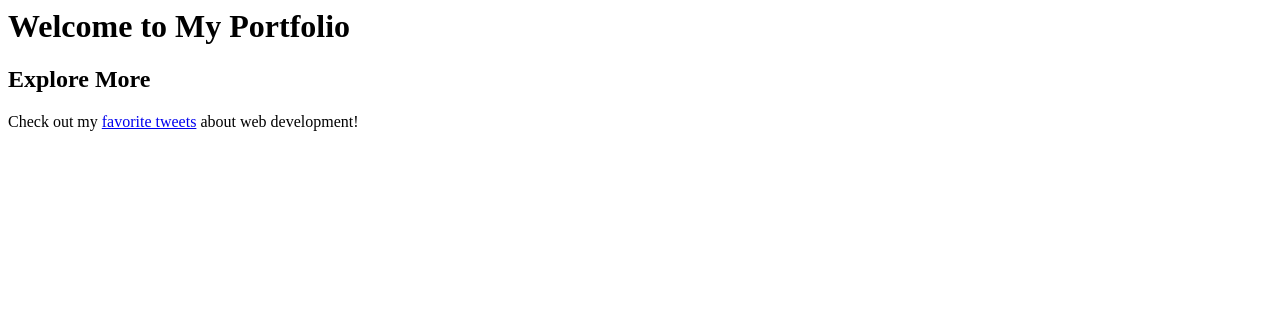
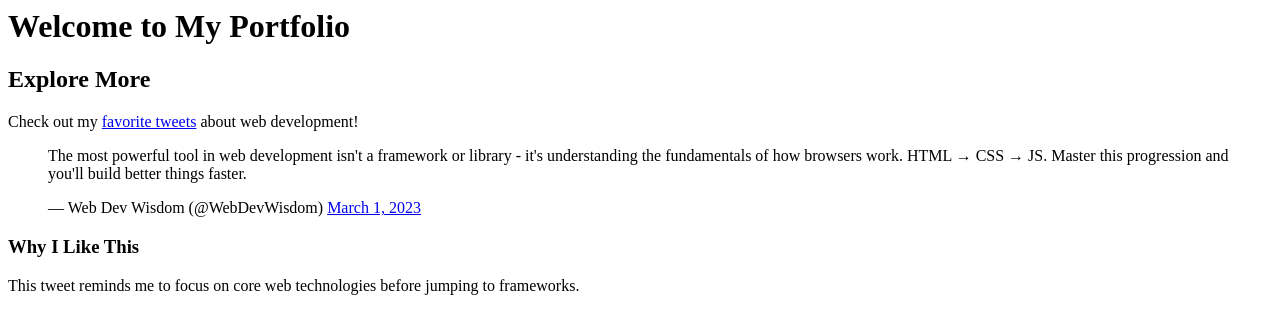
Before and after one commit to Choenemc/My_First_Portfolio, a plain HTML site: page html_basic/base_index.html to tweets.html in a window 1280 px wide. Drawn offline with Linux system fonts and the light colour scheme.

Commit message:
Update base_index.html to tweets.html

```diff
--- a/html_basic/base_index.html to tweets.html
+++ b/html_basic/base_index.html to tweets.html
@@ -10,6 +10,17 @@
 
     <h2>Explore More</h2>
     <p>Check out my <a href="tweets.html">favorite tweets</a> about web development!</p>
+    <blockquote class="twitter-tweet">
+                <p lang="en" dir="ltr">The most powerful tool in web development isn&#39;t a framework or library - it&#39;s understanding the fundamentals of how browsers work. HTML → CSS → JS. Master this progression and you&#39;ll build better things faster.</p>
+                &mdash; Web Dev Wisdom (@WebDevWisdom)
+                <a href="https://twitter.com/WebDevWisdom/status/1234567890123456789?ref_src=twsrc%5Etfw">March 1, 2023</a>
+            </blockquote>
+            <script async src="https://platform.twitter.com/widgets.js" charset="utf-8"></script>
+
+            <h3>Why I Like This</h3>
+            <p>This tweet reminds me to focus on core web technologies before jumping to frameworks.</p>
+        </article>
+    </main>
 
 
 </body>
```
